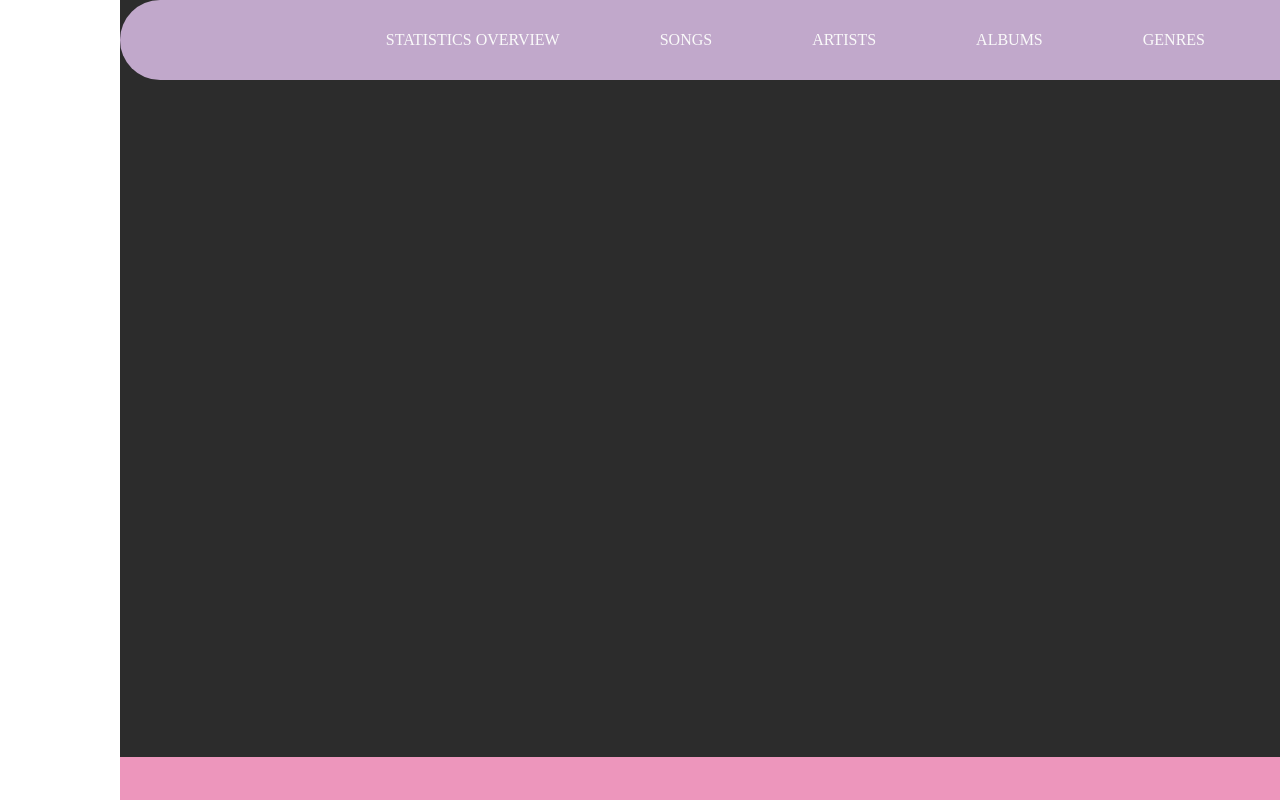
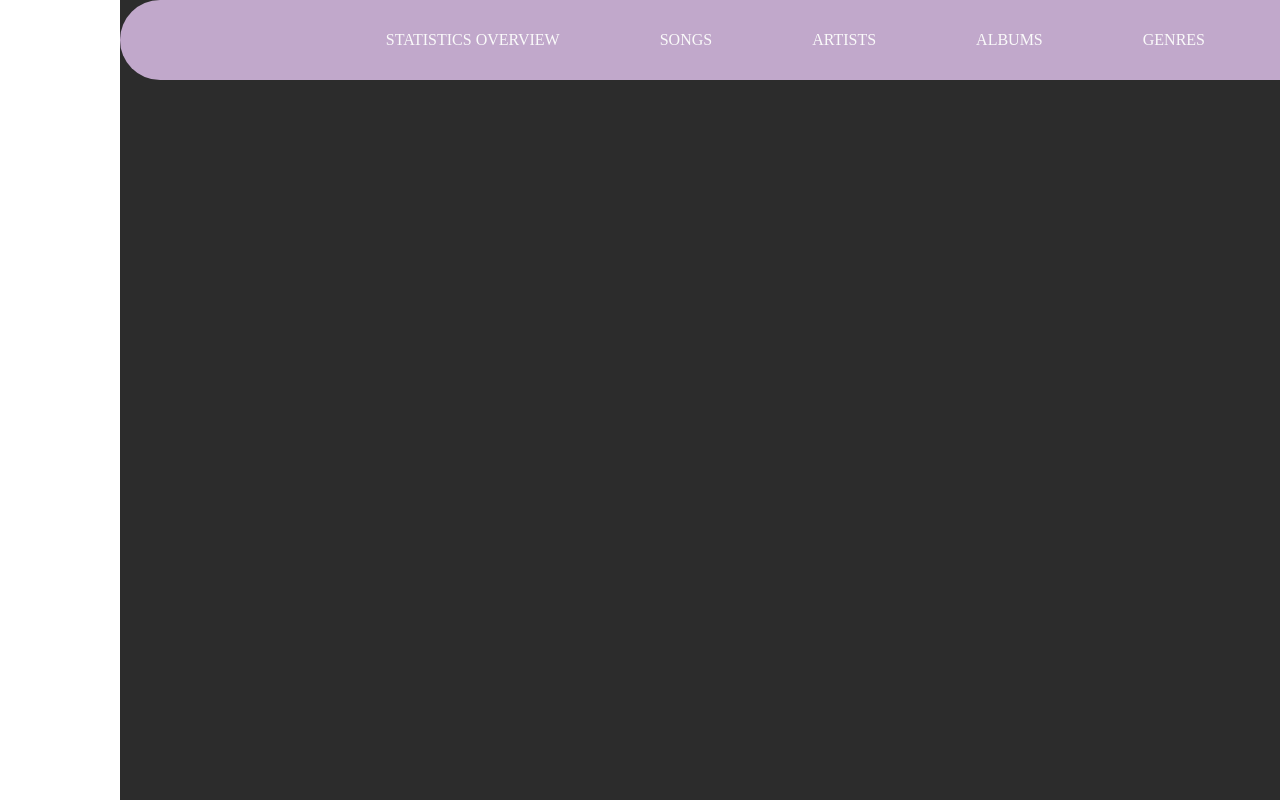
Before and after one commit to b3davis/Davis_Belle_a3-, a plain HTML site: page index.html in a window 1280 px wide. Shown: the top 800 px of the page. Drawn offline with Linux system fonts and the light colour scheme.

Commit message:
background test

```diff
--- a/index.html
+++ b/index.html
@@ -42,7 +42,7 @@
       }
 
       .statsOverview {
-        height: 677px;
+        height: 767px;
       }
 
       .songs {
```
